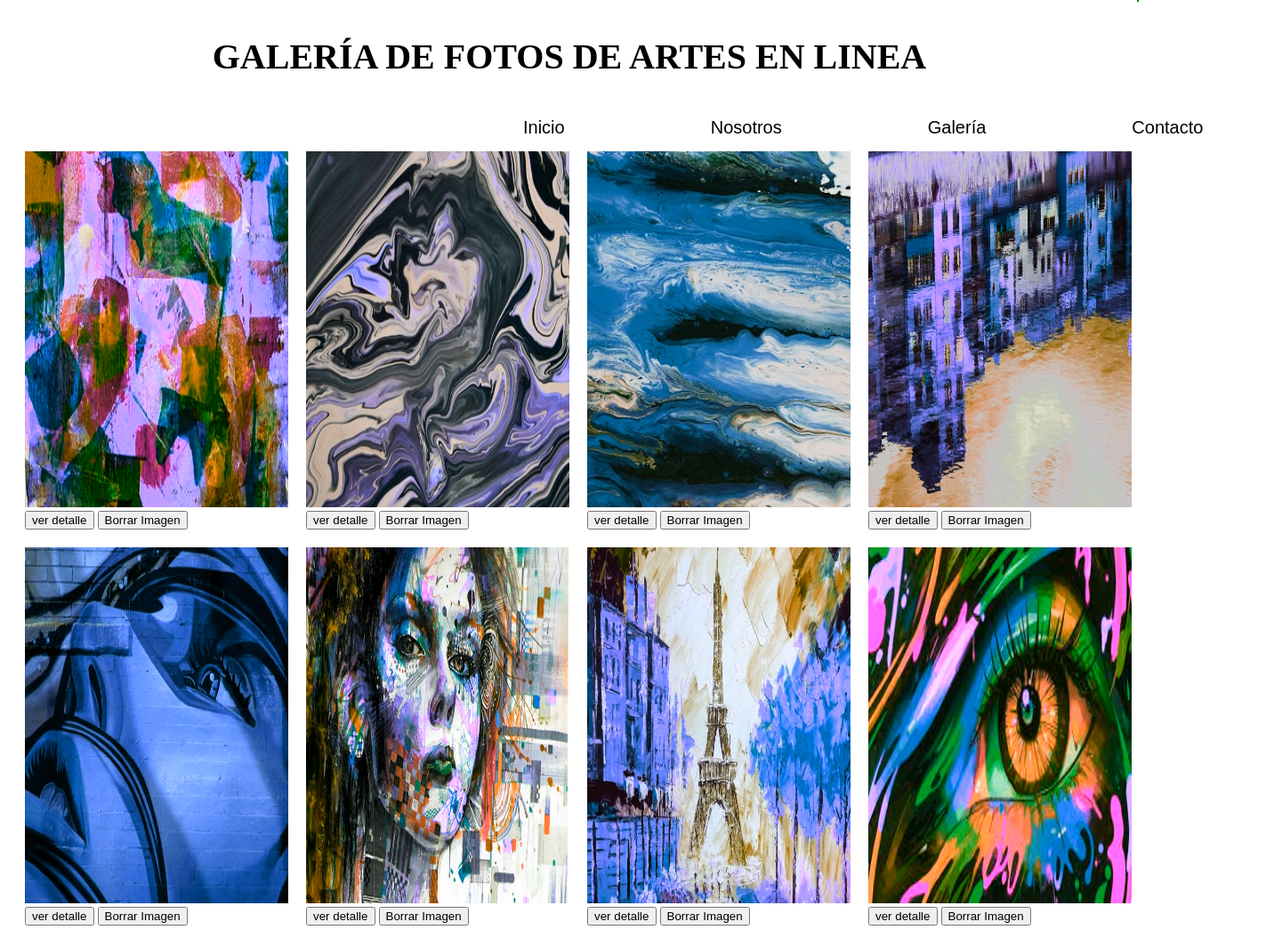
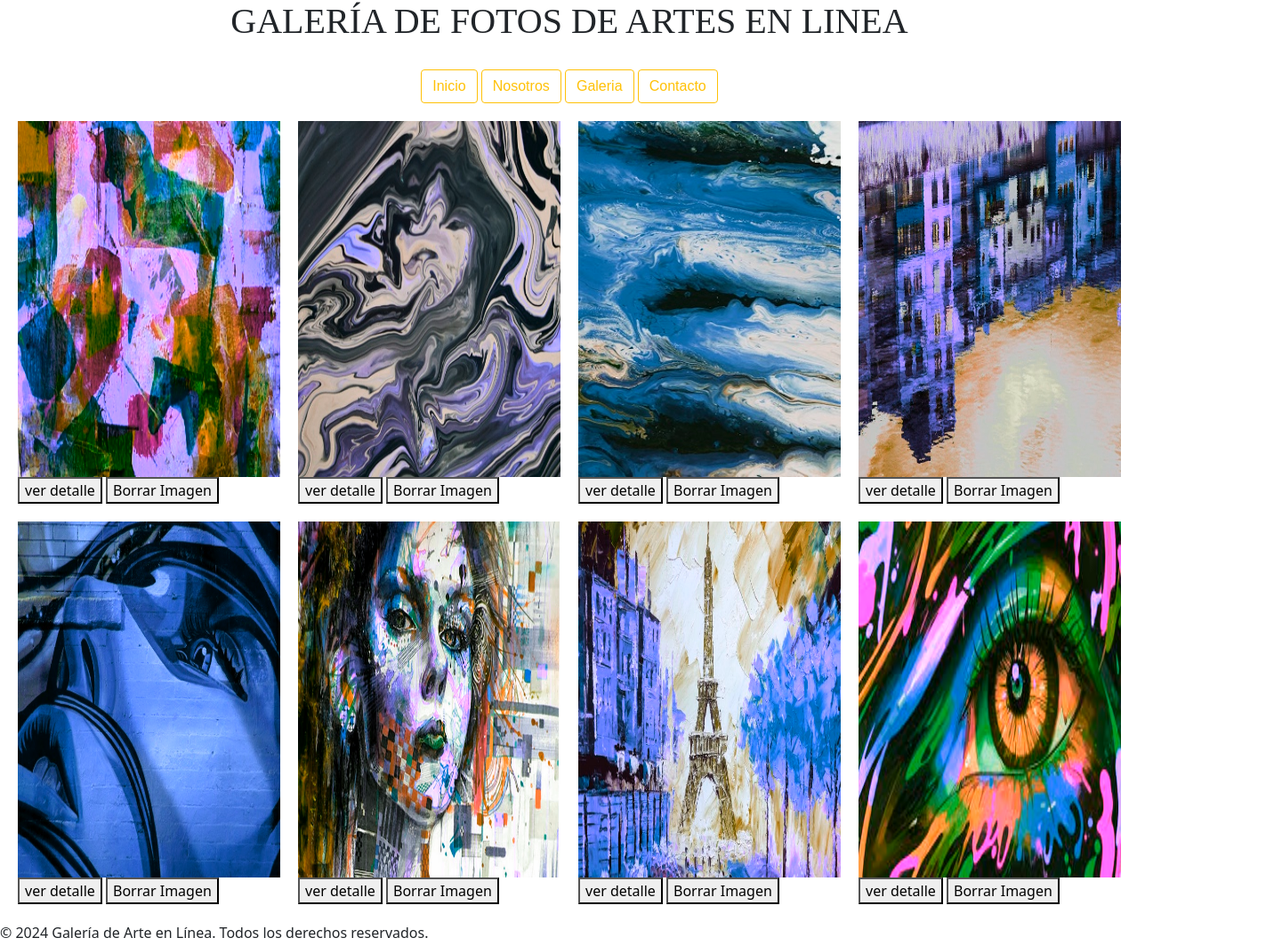
Before and after one commit to jcubillos2017/Evaluacion_1, a plain HTML site: page galeria.html in a window 1280 px wide. Shown: the top 1063 px of the page at 89% size, 1432 px wide, since content can reach past the window. Drawn offline with nearby package versions, Linux system fonts and the light colour scheme.

Commit message:
ultima version V2

```diff
--- a/css/styles.css
+++ b/css/styles.css
@@ -114,22 +114,6 @@ h3 {
     height: 100%;
 }
 
-
-
-.Enlgaleria {
-    position: relative;
-    /*posición del enlace*/
-    font-family: 'time new roman', sans-serif;
-    /*tipo de letra de los enlaces*/
-    font-size: 20px;
-    /*tamaño de la letra de los enlaces*/
-    padding: 5rem;
-    /*espaciado entre los enlaces*/
-    background-color: var(--plum);
-    /*color de fondo de la barra de navegación*/
-    left: 500px;
-    top: 5px;
-}
 
 .botoncontacto {
     font-family: 'time new roman', sans-serif;
--- a/galeria.html
+++ b/galeria.html
@@ -1,7 +1,7 @@
 <!DOCTYPE html>
 <html lang="es">
 <head>
-    <!--<link href="https://cdn.jsdelivr.net/npm/bootstrap@5.0.2/dist/css/bootstrap.min.css" rel="stylesheet" integrity="sha384-EVSTQN3/azprG1Anm3QDgpJLIm9Nao0Yz1ztcQTwFspd3yD65VohhpuuCOmLASjC" crossorigin="anonymous">-->
+    <link href="https://cdn.jsdelivr.net/npm/bootstrap@5.0.2/dist/css/bootstrap.min.css" rel="stylesheet" integrity="sha384-EVSTQN3/azprG1Anm3QDgpJLIm9Nao0Yz1ztcQTwFspd3yD65VohhpuuCOmLASjC" crossorigin="anonymous">
     <meta charset="UTF-8">
     <title>Galería</title>
 	<!--aca hace referencia al css-->
@@ -11,14 +11,15 @@
 <body>
 <header>
     <h3>GALERÍA DE FOTOS DE ARTES EN LINEA</h3>
-    <nav>
 
-            <a class="Enlgaleria" href="index.html" onclick="showSection">Inicio</a>
-            <a class="Enlgaleria" href="nosotros.html" onclick="showSection">Nosotros</a>
-            <a class="Enlgaleria" href="galeria.html"onclick="showSection">Galería</a>
-            <a class="Enlgaleria" href="contacto.html"onclick="showSection">Contacto</a>
 
+    <nav class="botoncontacto">
+        <a class="btn btn-outline-warning" href="index.html">Inicio</a>
+        <a class="btn btn-outline-warning" href="nosotros.html">Nosotros</a>
+        <a class="btn btn-outline-warning" href="galeria.html">Galeria</a>
+        <a class="btn btn-outline-warning" href="contacto.html">Contacto</a>
     </nav>
+
 </header>
 
     <section class="arteGaleria">
```
Also changed, not shown: index.html (+16 -12 lines), nosotros.html (+6 -10 lines).
